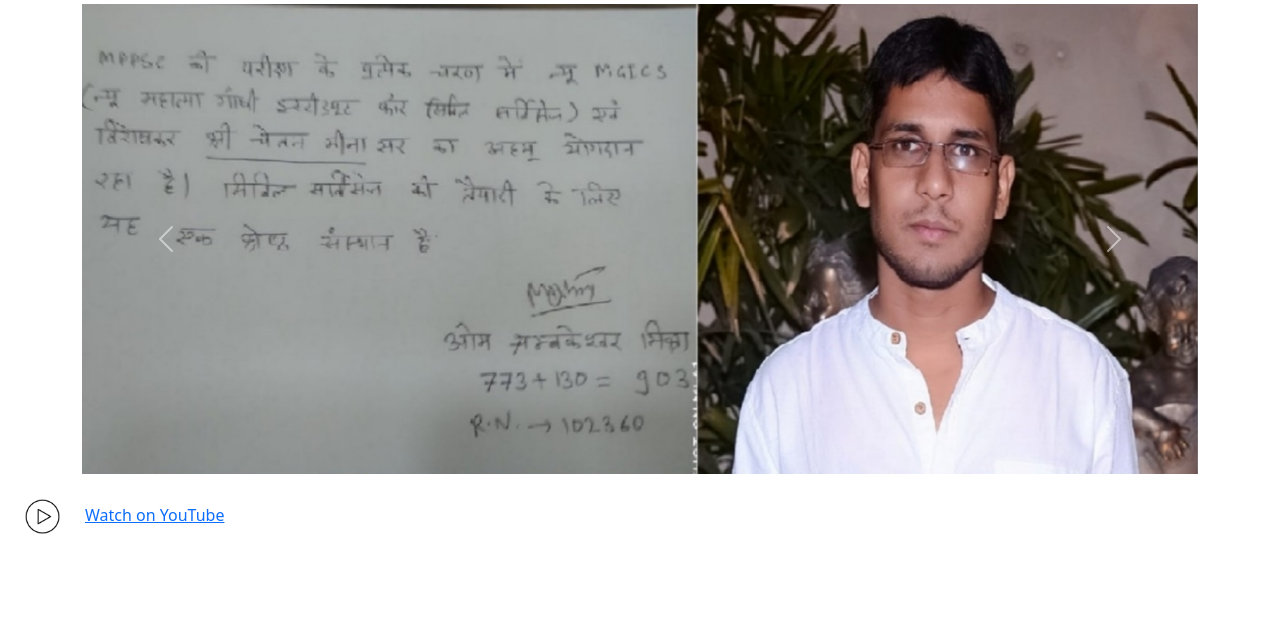
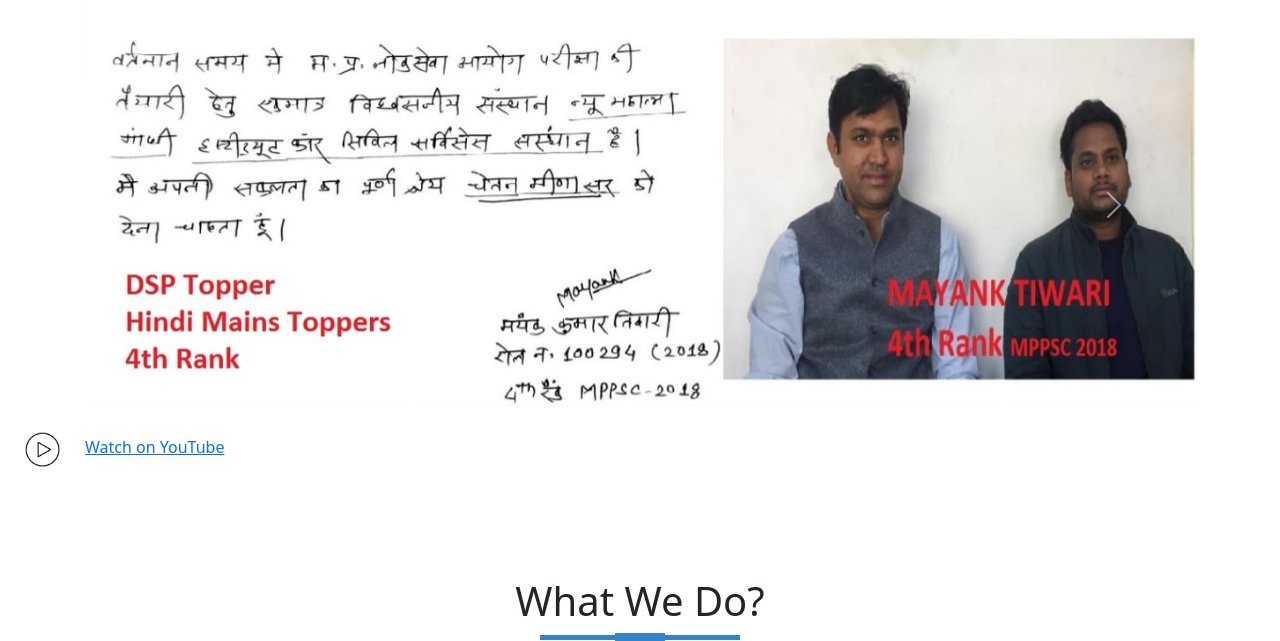
Before and after one commit to princeku07/cmics, a Django app: page / in a window 1280 px wide. Shown: the part 64-705 px from the top of the page. Run offline with Django 3.2, Linux system fonts and the light colour scheme; data comes from the database, SQL or seed files in the repository; parts of the project's set-up code (start-up, migrations or seed data) failed here and were passed over; some libraries are stand-ins or nearby versions.

Commit message:
Update home.html

```diff
--- a/templates/home.html
+++ b/templates/home.html
@@ -25,10 +25,10 @@
   <div id="carouselExampleControls" class="carousel slide" data-bs-ride="carousel">
     <div class="carousel-inner">
       <div class="carousel-item active">
-        <img src="{%static 'img/student1.jpg'%}" class="d-block w-100" alt="...">
+        <img src="{%static 'img/500151000626_8020.jpg'%}" class="d-block w-100" alt="...">
       </div>
       <div class="carousel-item">
-        <img src="{%static 'img/500151000626_8020.jpg'%}" class="d-block w-100" alt="...">
+        <img src="{%static 'img/student1.jpg'%}" class="d-block w-100" alt="...">
       </div>
       <div class="carousel-item">
         <img src="{%static 'img/500079600859_224131.jpg'%}" class="d-block w-100" alt="...">
```
